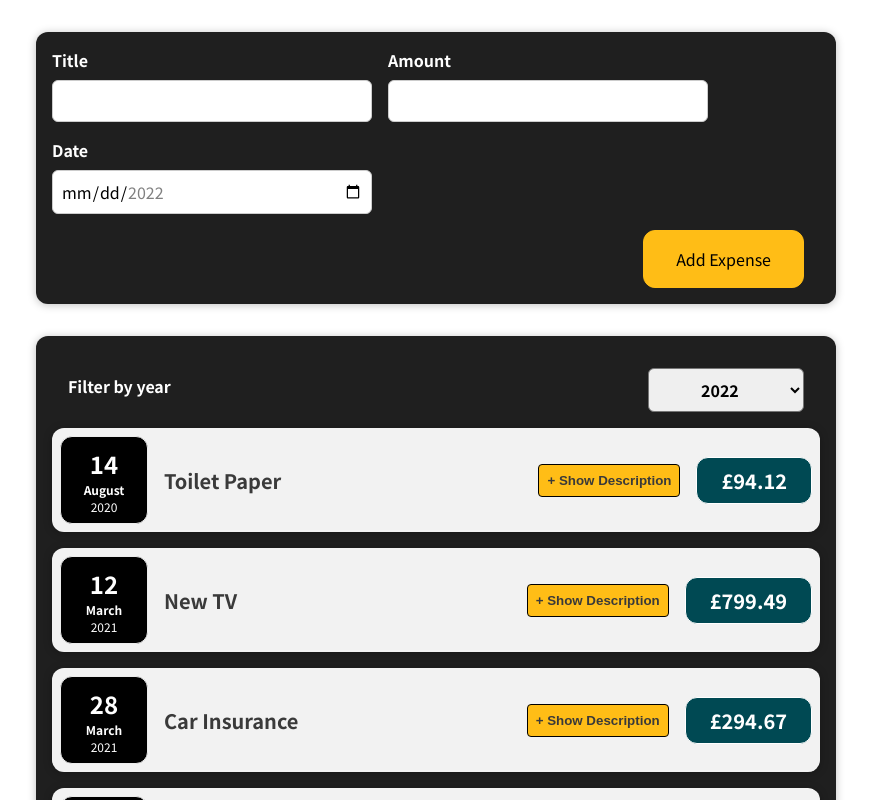
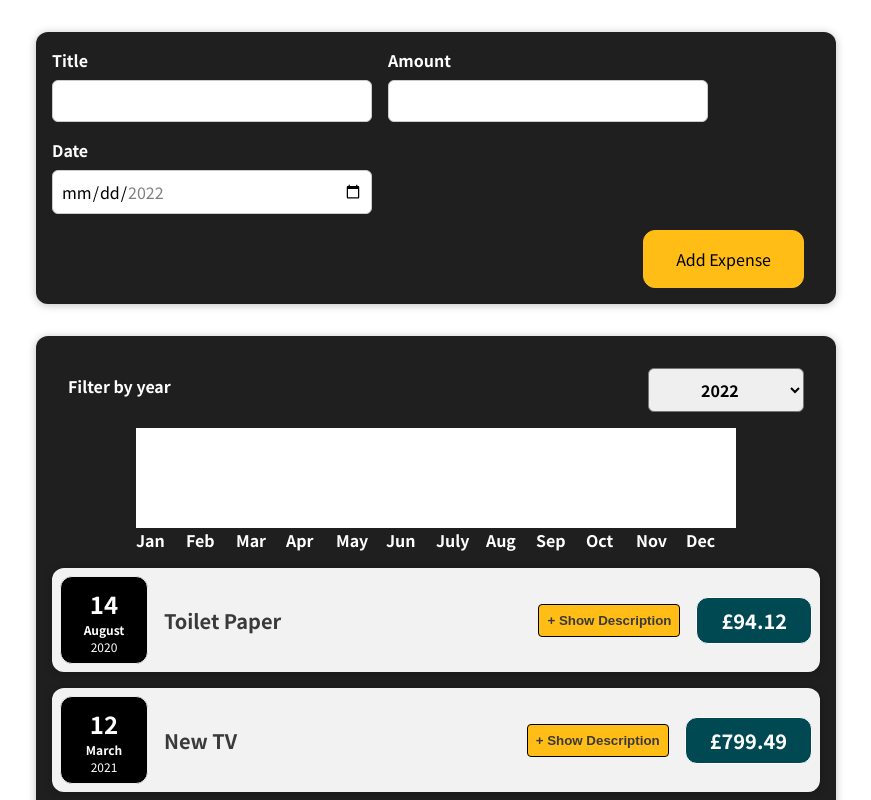
Before and after one commit to Vixy88/expensetracker, a React (Create React App) app: page / in a window 1280 px wide. Shown: the top 800 px of the page, without its empty margins (204-1075 px from the left). Built offline with nearby package versions, Linux system fonts and the light colour scheme.

Commit message:
added barchart to the expenses filter

```diff
--- a/src/components/Expenses/ExpensesFilter/ExpensesFilter.css
+++ b/src/components/Expenses/ExpensesFilter/ExpensesFilter.css
@@ -22,3 +22,15 @@
   font-weight: bold;
   border-radius: 6px;
 }
+
+.expenses-filer__bar {
+  width: 10px;
+  height: 100px;
+  background-color: #fff;
+  width: 50px;
+}
+
+.expenses-filer__barchart {
+  display: flex;
+  justify-content: center;
+}
--- a/src/components/Expenses/ExpensesFilter/ExpensesFilter.js
+++ b/src/components/Expenses/ExpensesFilter/ExpensesFilter.js
@@ -14,6 +14,56 @@ const ExpensesFilter = ({ items }) => {
           <option value="2019">2019</option>
         </select>
       </div>
+      <div className="expenses-filer__barchart">
+        <div>
+          <div className="expenses-filer__bar"></div>
+          <label>Jan</label>
+        </div>
+        <div>
+          <div className="expenses-filer__bar"></div>
+          <label>Feb</label>
+        </div>
+        <div>
+          <div className="expenses-filer__bar"></div>
+          <label>Mar</label>
+        </div>
+        <div>
+          <div className="expenses-filer__bar"></div>
+          <label>Apr</label>
+        </div>
+        <div>
+          <div className="expenses-filer__bar"></div>
+          <label>May</label>
+        </div>
+        <div>
+          <div className="expenses-filer__bar"></div>
+          <label>Jun</label>
+        </div>
+        <div>
+          <div className="expenses-filer__bar"></div>
+          <label>July</label>
+        </div>
+        <div>
+          <div className="expenses-filer__bar"></div>
+          <label>Aug</label>
+        </div>
+        <div>
+          <div className="expenses-filer__bar"></div>
+          <label>Sep</label>
+        </div>
+        <div>
+          <div className="expenses-filer__bar"></div>
+          <label>Oct</label>
+        </div>
+        <div>
+          <div className="expenses-filer__bar"></div>
+          <label>Nov</label>
+        </div>
+        <div>
+          <div className="expenses-filer__bar"></div>
+          <label>Dec</label>
+        </div>
+      </div>
     </div>
   );
 };
```
